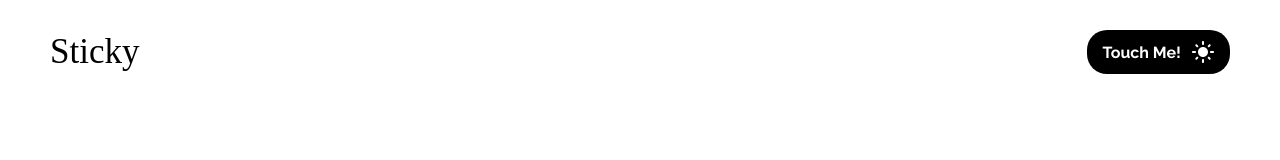
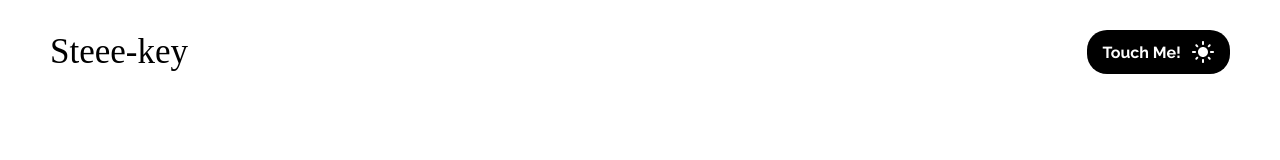
Before and after one commit to Deevyn9/Stickynotes, a React (Create React App) app: page / in a window 1280 px wide. Shown: the top 160 px of the page. Built offline with nearby package versions, Linux system fonts and the light colour scheme; a web font is replaced by a local one.

Commit message:
changig header name

```diff
--- a/src/components/Header.js
+++ b/src/components/Header.js
@@ -6,7 +6,7 @@ const Header = ( {darkMode, switchAsap} ) => {
 
   return (
     <div className="header">
-      <div className="header__name">Sticky</div>
+      <div className="header__name">Steee-key</div>
       <div
         className={darkMode ? "header__switcher black" : "header__switcher"}
         onClick={switchAsap}
```
